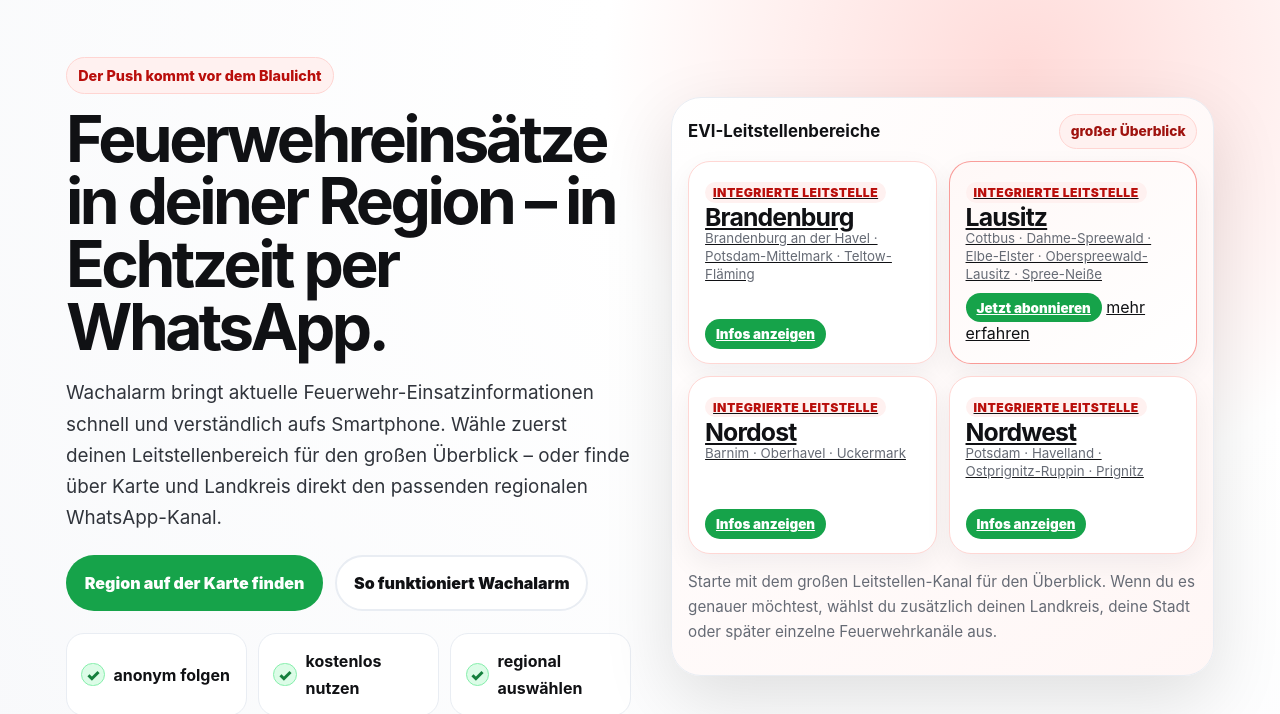
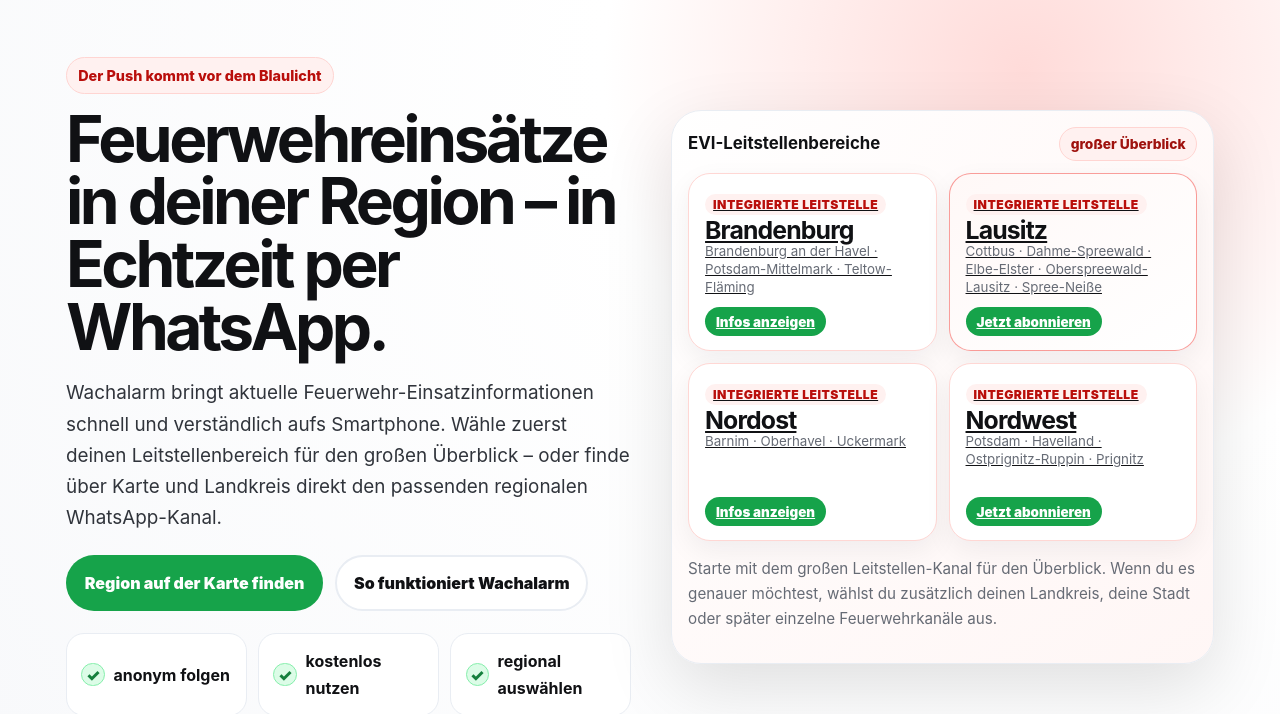
Before and after one commit to crissxcross007/wachalarm, a plain HTML site: page index.html in a window 1280 px wide. Shown: the part 114-828 px from the top of the page. Drawn offline with Linux system fonts and the light colour scheme.

Commit message:
Update index.html

```diff
--- a/index.html
+++ b/index.html
@@ -68,7 +68,6 @@
               </a>
               <div class="tile-actions">
                 <a class="tile-cta" href="https://whatsapp.com/channel/0029Vabqtxa1noz5MgOe7L0D" target="_blank" rel="noopener">Jetzt abonnieren</a>
-                <a class="tile-link" href="/leitstellen/lausitz.html">mehr erfahren</a>
               </div>
             </article>
 
@@ -90,7 +89,7 @@
                 <small>Potsdam · Havelland · Ostprignitz-Ruppin · Prignitz</small>
               </a>
               <div class="tile-actions">
-                <a class="tile-cta muted" href="/leitstellen/nordwest.html">Infos anzeigen</a>
+                <a class="tile-cta" href="https://whatsapp.com/channel/0029VbCyfZN35fLvfxdCKJ3G" target="_blank" rel="noopener">Jetzt abonnieren</a>
               </div>
             </article>
           </div>
```
